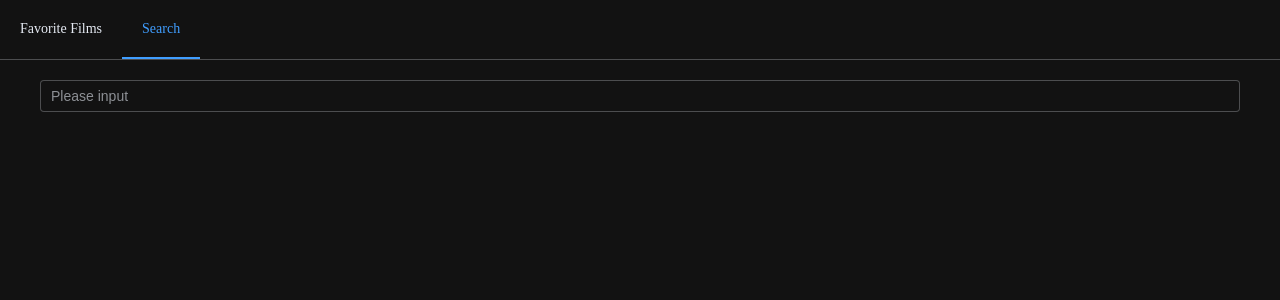
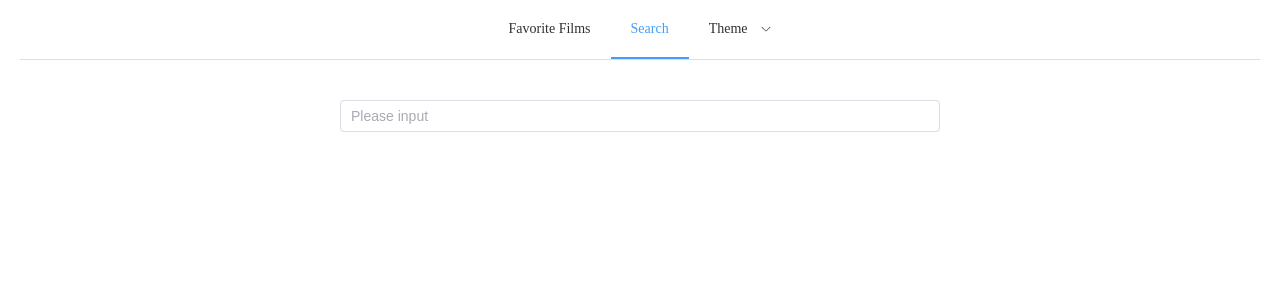
Before and after one commit to kost1k/movie_app, a Vue app: page /about in a window 1280 px wide. Shown: the top 300 px of the page. Built offline with nearby package versions, Linux system fonts and the light colour scheme.

Commit message:
add toggle dark and white theme

```diff
--- a/index.html
+++ b/index.html
@@ -1,5 +1,5 @@
 <!DOCTYPE html>
-<html lang="en" class="dark">
+<html lang="en">
   <head>
     <meta charset="UTF-8">
     <link rel="icon" href="/favicon.ico">
--- a/src/App.vue
+++ b/src/App.vue
@@ -1,38 +1,69 @@
+<template>
+  <el-container>
+    <el-header>
+      <el-menu
+        class="nav_bar"
+        :default-active="selected"
+        mode="horizontal"
+        :router="true"
+      >
+        <el-menu-item index="favorite" :route="{ name: 'favorite' }">
+          Favorite Films
+        </el-menu-item>
+        <el-menu-item index="market" :route="{ name: 'market' }">
+          Search
+        </el-menu-item>
+        <el-sub-menu index="switchTheme">
+          <template #title>Theme</template>
+          <div class="theme_switch">
+            <el-switch
+              v-model="darkTheme"
+              active-text="Dark"
+              inactive-text="White"
+            ></el-switch>
+          </div>
+        </el-sub-menu>
+      </el-menu>
+    </el-header>
+    <el-main>
+      <RouterView />
+    </el-main>
+  </el-container>
+</template>
+
 <script>
 export default {
   data() {
     return {
       selected: "home",
+      darkTheme: false,
     };
   },
   watch: {
     $route(to) {
       this.selected = to.name;
     },
+    darkTheme(to) {
+      if (to) {
+        document.documentElement.classList.add("dark");
+      } else {
+        document.documentElement.classList.remove("dark");
+      }
+      localStorage.setItem("theme", JSON.stringify(to));
+    },
+  },
+  created() {
+    this.darkTheme = JSON.parse(localStorage.getItem("theme"));
   },
 };
 </script>
 
-<template>
-  <nav>
-    <el-menu :default-active="selected" mode="horizontal" :router="true">
-      <el-menu-item index="favorite" :route="{ name: 'favorite' }">
-        Favorite Films
-      </el-menu-item>
-      <el-menu-item index="market" :route="{ name: 'market' }">
-        Search
-      </el-menu-item>
-    </el-menu>
-  </nav>
-  <div class="container">
-    <RouterView />
-  </div>
-</template>
-
 <style scoped>
-.container {
-  max-width: 1200px;
-  margin: 20px auto;
-  padding: 0 20px;
+.nav_bar {
+  justify-content: center;
+}
+.theme_switch {
+  display: flex;
+  justify-content: center;
 }
 </style>
--- a/src/components/FimsMarket/FilmsMarketSearch.vue
+++ b/src/components/FimsMarket/FilmsMarketSearch.vue
@@ -1,9 +1,11 @@
 <template>
-  <el-input
-    v-model="searchInput"
-    placeholder="Please input"
-    @keyup.enter="getFilm(searchInput)"
-  ></el-input>
+  <div class="search_input">
+    <el-input
+      v-model="searchInput"
+      placeholder="Please input"
+      @keyup.enter="getFilm(searchInput)"
+    ></el-input>
+  </div>
 </template>
 
 <script>
@@ -34,4 +36,9 @@ export default {
 };
 </script>
 
-<style scoped></style>
+<style scoped>
+.search_input {
+  width: 600px;
+  margin: 0 auto;
+}
+</style>
```
